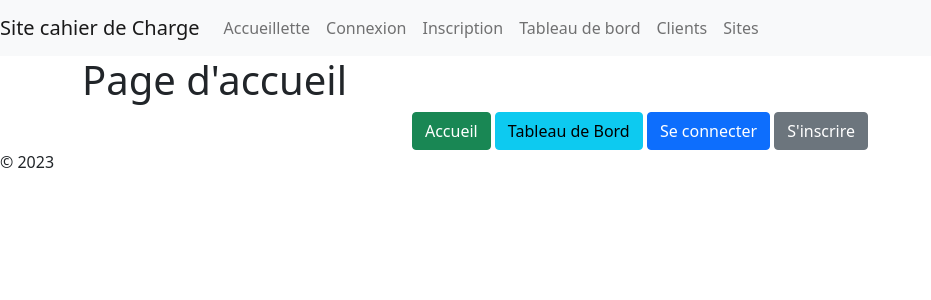
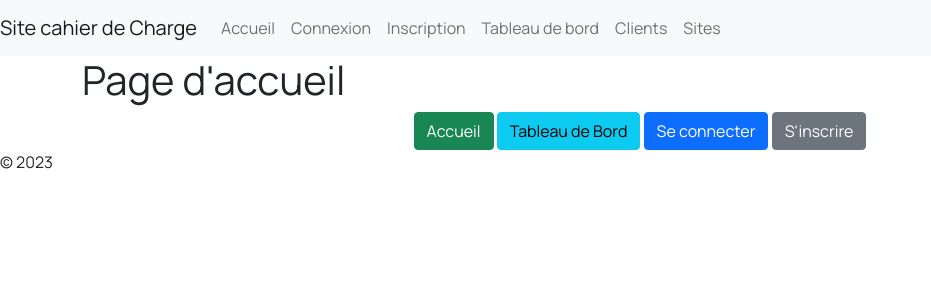
Before and after one commit to Hatem013/MSC_Cahier_Charges, a PHP site: page /home in a window 1280 px wide. Shown: the top 300 px of the page, without its empty margins (0-931 px from the left). Run offline with PHP 8.4, Linux system fonts and the light colour scheme; data that the repository does not hold is empty.

Commit message:
Link vers CSS + Link Police setup

```diff
--- a/views/home/header.php
+++ b/views/home/header.php
@@ -4,7 +4,9 @@
     <meta charset="UTF-8">
     <meta name="viewport" content="width=device-width, initial-scale=1.0">
     <title>MSC Cahier charges</title>
+    <link rel="stylesheet" href="https://fonts.googleapis.com/css?family=Manrope">
     <link href="https://cdn.jsdelivr.net/npm/bootstrap@5.0.2/dist/css/bootstrap.min.css" rel="stylesheet" integrity="sha384-EVSTQN3/azprG1Anm3QDgpJLIm9Nao0Yz1ztcQTwFspd3yD65VohhpuuCOmLASjC" crossorigin="anonymous">
+    <link href="./Public/css/main.css" rel="stylesheet">
 </head>
 <body>
     <nav class="navbar navbar-expand-lg navbar-light bg-light">
@@ -15,7 +17,7 @@
         <div class="collapse navbar-collapse" id="navbarNav">
             <ul class="navbar-nav">
                 <li class="nav-item <?php if ($page == 'home') {echo 'active';}?>">
-                    <a class="nav-link" href="/MSC-1/home">Accueillette</a>
+                    <a class="nav-link" href="/MSC-1/home">Accueil</a>
                 </li>
                 <li class="nav-item <?php if ($page == 'login') {echo 'active';}?>">
                     <a class="nav-link" href="/MSC-1/login">Connexion</a>
```
